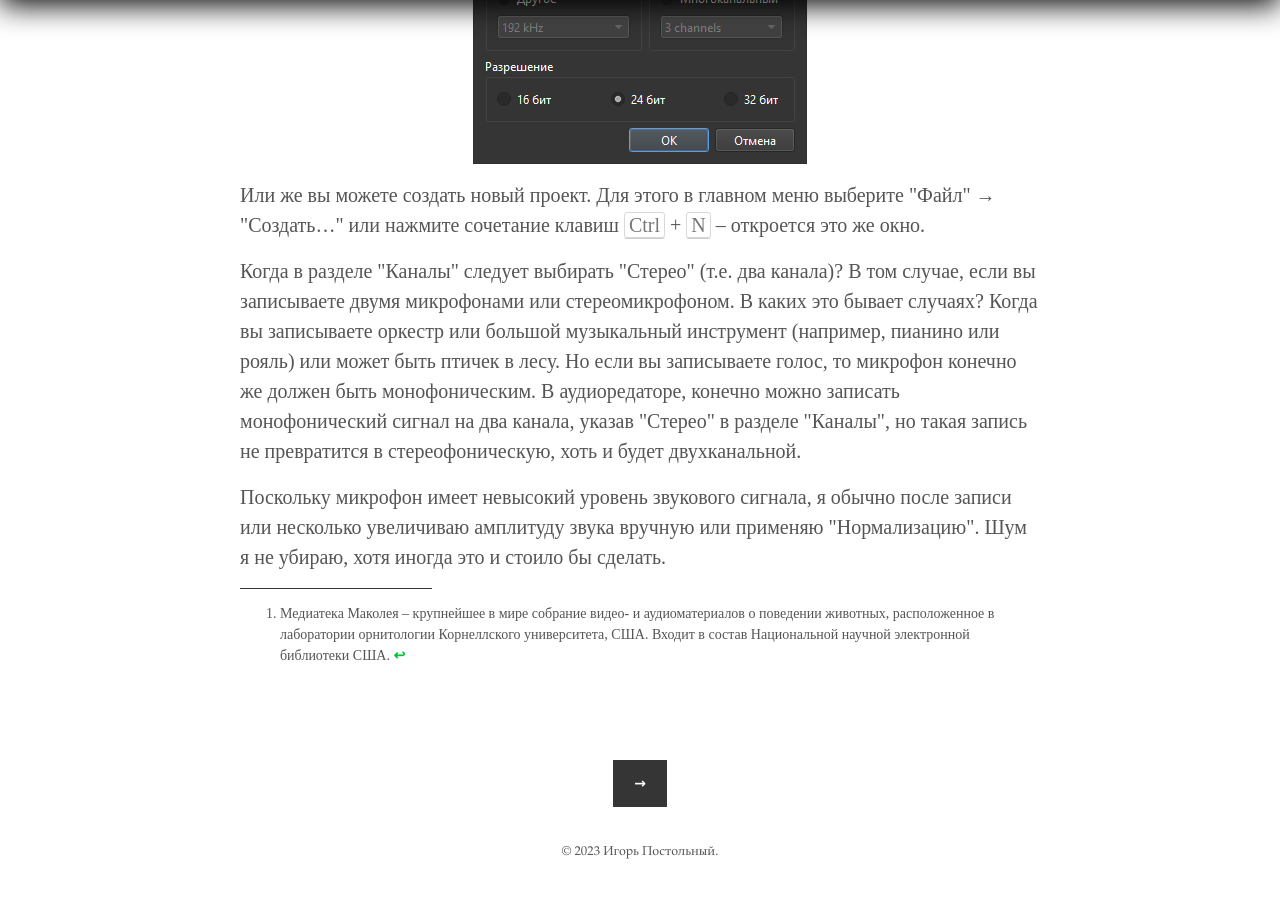
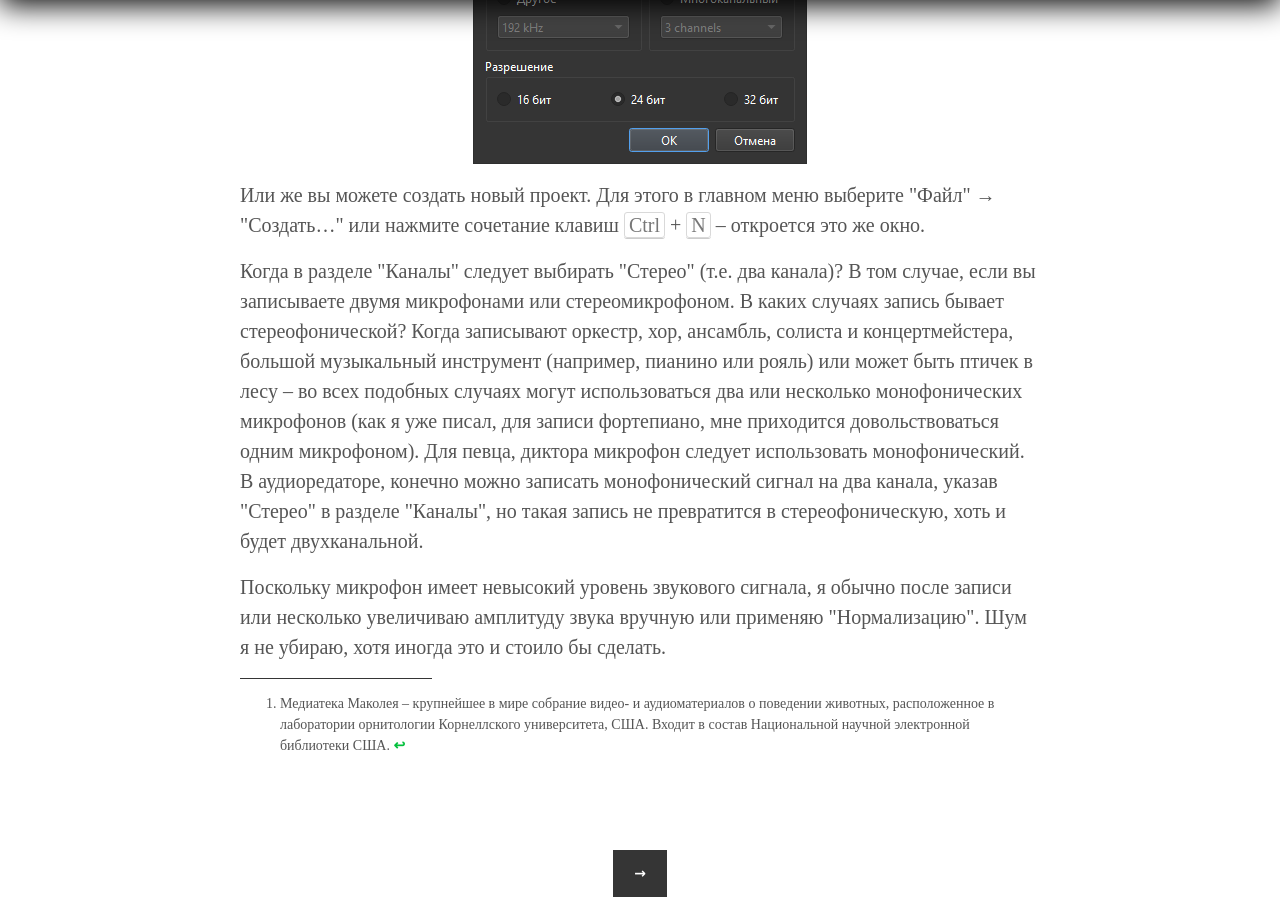
Before and after one commit to postolny/postolny.github.io, a Jekyll site: the page built from _posts/2023-03-07-ocenaudio.md, in a window 1280 px wide and 900 px high, scrolled down 14957 px. Built offline with Jekyll 4.4.1, drawn with Linux system fonts in a browser that asks for light colours.

Commit message:
Add files via upload

```diff
--- a/_posts/2023-03-07-ocenaudio.md
+++ b/_posts/2023-03-07-ocenaudio.md
@@ -148,7 +148,7 @@ _Franz Joseph Haydn_
 
 Или же вы можете создать новый проект. Для этого в главном меню выберите "Файл" → "Создать..." или нажмите сочетание клавиш <kbd>Ctrl</kbd> + <kbd>N</kbd> – откроется это же окно.
 
-Когда в разделе "Каналы" следует выбирать "Стерео" (т.е. два канала)? В том случае, если вы записываете двумя микрофонами или стереомикрофоном. В каких это бывает случаях? Когда вы записываете оркестр или большой музыкальный инструмент (например, пианино или рояль) или может быть птичек в лесу. Но если вы записываете голос, то микрофон конечно же должен быть монофоническим. В аудиоредаторе, конечно можно записать монофонический сигнал на два канала, указав "Стерео" в разделе "Каналы", но такая запись не превратится в стереофоническую, хоть и будет двухканальной.
+Когда в разделе "Каналы" следует выбирать "Стерео" (т.е. два канала)? В том случае, если вы записываете двумя микрофонами или стереомикрофоном. В каких случаях запись бывает стереофонической? Когда записывают оркестр, хор, ансамбль, солиста и концертмейстера, большой музыкальный инструмент (например, пианино или рояль) или может быть птичек в лесу – во всех подобных случаях могут использоваться два или несколько монофонических микрофонов (как я уже писал, для записи фортепиано, мне приходится довольствоваться одним микрофоном). Для певца, диктора микрофон следует использовать монофонический. В аудиоредаторе, конечно можно записать монофонический сигнал на два канала, указав "Стерео" в разделе "Каналы", но такая запись не превратится в стереофоническую, хоть и будет двухканальной.
 
 Поскольку микрофон имеет невысокий уровень звукового сигнала, я обычно после записи или несколько увеличиваю амплитуду звука вручную или применяю "Нормализацию". Шум я не убираю, хотя иногда это и стоило бы сделать.
 
```
